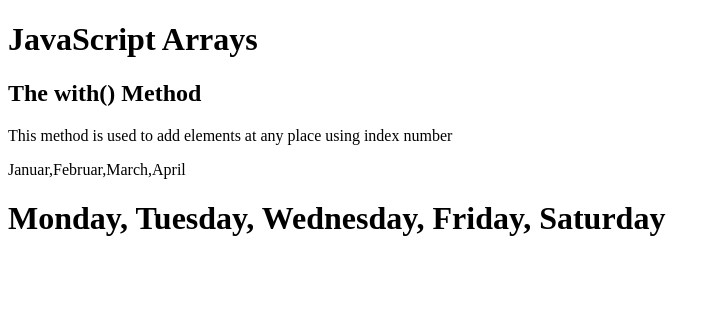
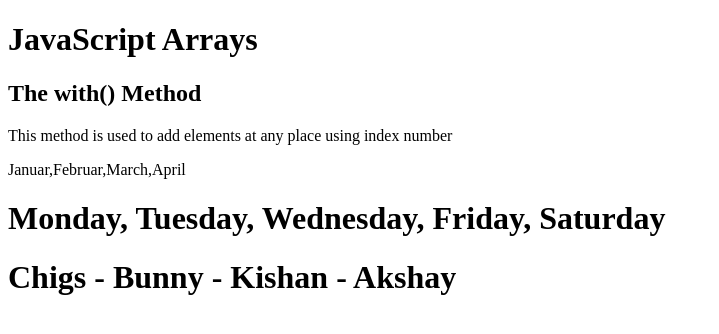
Before and after one commit to chigs-thanky/JavaScript, a plain HTML site: page Array_With.html in a window 1280 px wide. Shown: the whole page, without its empty margins (0-719 px from the left). Drawn offline with Linux system fonts and the light colour scheme.

Commit message:
Include friends array and display in HTML
Added a friends array and updated the HTML to display it.

```diff
--- a/Array_With.html
+++ b/Array_With.html
@@ -7,16 +7,24 @@
 
 <p id="demo"></p>
 <h1 id="demo1"></h1>
+<h1 id="demo2"></h1>
 
 <script>
 const months = ["Januar", "Februar", "Mar", "April"];
 const myMonths = months.with(2, "March");
+const days = ["Monday", "Tuesday", "Thursday", "Friday", "Saturday"];
+const friends = ["Chigs", "Bunny", "Akshay"];
 
-const days = ["Monday", "Tuesday", "Thursday", "Friday", "Saturday"];
+//days.push("Wendnesday");
 const myDays = days.with(2, "Wednesday");
-//days.push("Wendnesday");
+// const myFriends = friends.push(2, "Kishan"); //Does not work
+// const myFriends = friends.with(2, "Kishan");
+const myFriends = friends.splice(2, 0, "Kishan");
 document.getElementById("demo").innerHTML = myMonths;
 document.getElementById("demo1").innerHTML = myDays.join(", ");
+// document.getElementById("demo2").innerHTML = friends.join(" - ");
+// document.getElementById("demo2").innerHTML = myFriends.join(" - ");
+document.getElementById("demo2").innerHTML = friends.join(" - ");
 </script>
 
 </body>
```
